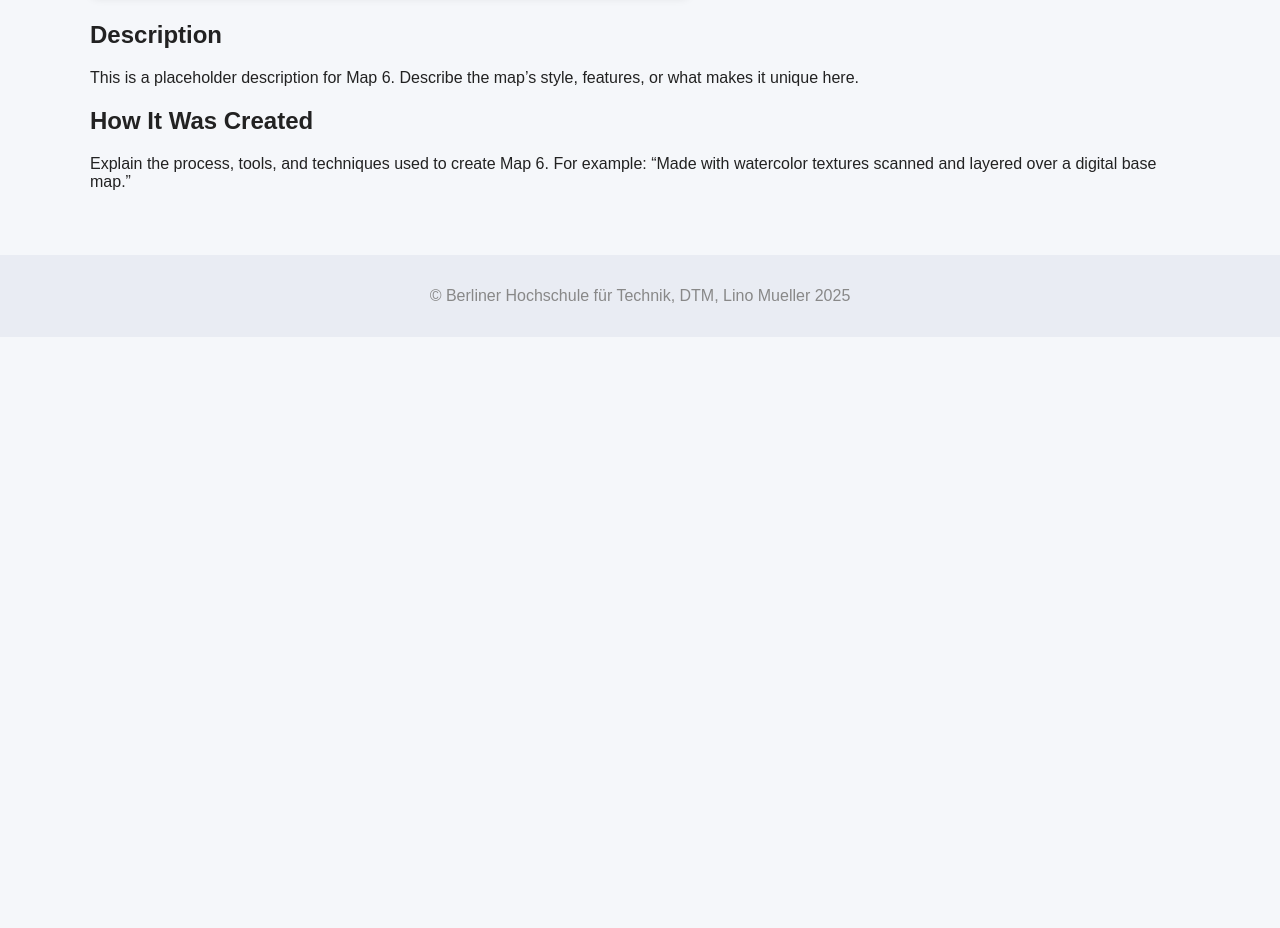
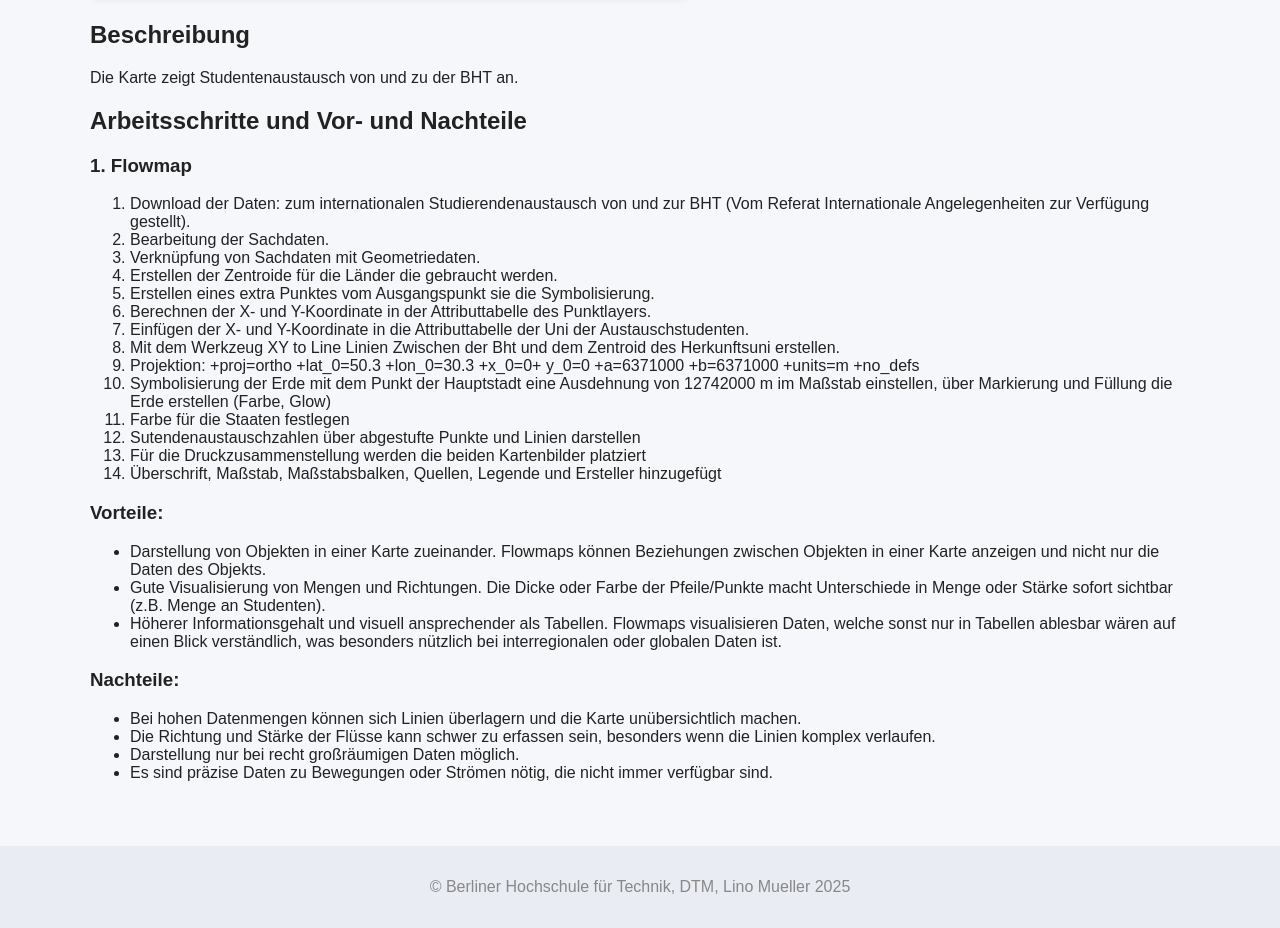
Before and after one commit to Limu-2025/DTM_Mueller, a plain HTML site: page map6.html in a window 1280 px wide. Shown: the part 573-1501 px from the top of the page. Before the commit the page ends 910 px from the top, so only its background shows below. Drawn offline with Linux system fonts and the light colour scheme.

Commit message:
Update map6.html

```diff
--- a/map6.html
+++ b/map6.html
@@ -7,16 +7,49 @@
 </head>
 <body>
     <header>
-        <h1>Map 6</h1>
+        <h1>EP.06 Flowmap Studentenaustausch </h1>
         <p><a href="index.html" style="color:#fff;text-decoration:underline;">← Zurück zur Übersicht</a></p>
     </header>
     <main>
         <section class="map-detail">
             <img src="https://via.placeholder.com/600x360?text=Map+6" alt="Map 6" style="width:100%;max-width:600px;border-radius:8px;box-shadow:0 2px 8px rgba(0,0,0,0.08);">
-            <h2>Description</h2>
-            <p>This is a placeholder description for Map 6. Describe the map’s style, features, or what makes it unique here.</p>
-            <h2>How It Was Created</h2>
-            <p>Explain the process, tools, and techniques used to create Map 6. For example: “Made with watercolor textures scanned and layered over a digital base map.”</p>
+           <h2>Beschreibung</h2>
+            <p>
+                Die Karte zeigt Studentenaustausch von und zu der BHT an.
+            </p>
+            <h2>Arbeitsschritte und Vor- und Nachteile</h2>
+            <h3>1. Flowmap</h3>
+            <ol>
+                <li>Download der Daten: zum internationalen Studierendenaustausch von und zur BHT (Vom Referat Internationale Angelegenheiten zur Verfügung gestellt).</li>
+                <li>Bearbeitung der Sachdaten.</li>
+                <li>Verknüpfung von Sachdaten mit Geometriedaten.</li>
+                <li>Erstellen der Zentroide für die Länder die gebraucht werden.</li>
+                <li>Erstellen eines extra Punktes vom Ausgangspunkt sie die Symbolisierung.</li>
+                <li>Berechnen der X- und Y-Koordinate in der Attributtabelle des Punktlayers.</li>
+                <li>Einfügen der X- und Y-Koordinate in die Attributtabelle der Uni der Austauschstudenten.</li>
+                <li>Mit dem Werkzeug XY to Line Linien Zwischen der Bht und dem Zentroid des Herkunftsuni erstellen.</li>
+                <li>Projektion: +proj=ortho +lat_0=50.3 +lon_0=30.3 +x_0=0+ y_0=0 +a=6371000 +b=6371000 +units=m +no_defs</li>
+                <li>Symbolisierung der Erde mit dem Punkt der Hauptstadt eine Ausdehnung von 12742000 m im Maßstab einstellen, über Markierung und Füllung die Erde erstellen (Farbe, Glow)</li>
+                <li>Farbe für die Staaten festlegen</li>
+                <li>Sutendenaustauschzahlen über abgestufte Punkte und Linien darstellen</li>
+                <li>Für die Druckzusammenstellung werden die beiden Kartenbilder platziert</li>
+                <li>Überschrift, Maßstab, Maßstabsbalken, Quellen, Legende und Ersteller hinzugefügt</li>
+            </ol>
+
+            <h3>Vorteile:</h3>
+            <ul>
+                <li>Darstellung von Objekten in einer Karte zueinander. Flowmaps können Beziehungen zwischen Objekten in einer Karte anzeigen und nicht nur die Daten des Objekts.</li>
+                <li>Gute Visualisierung von Mengen und Richtungen. Die Dicke oder Farbe der Pfeile/Punkte macht Unterschiede in Menge oder Stärke sofort sichtbar (z.B. Menge an Studenten).</li>
+                <li>Höherer Informationsgehalt und visuell ansprechender als Tabellen. Flowmaps visualisieren Daten, welche sonst nur in Tabellen ablesbar wären auf einen Blick verständlich, was besonders nützlich bei interregionalen oder globalen Daten ist.</li>
+            </ul>
+
+            <h3>Nachteile:</h3>
+            <ul>
+                <li>Bei hohen Datenmengen können sich Linien überlagern und die Karte unübersichtlich machen.</li>
+                <li>Die Richtung und Stärke der Flüsse kann schwer zu erfassen sein, besonders wenn die Linien komplex verlaufen.</li>
+                <li>Darstellung nur bei recht großräumigen Daten möglich.</li>
+                <li>Es sind präzise Daten zu Bewegungen oder Strömen nötig, die nicht immer verfügbar sind.</li>
+            </ul>
         </section>
     </main>
     <footer>
```
